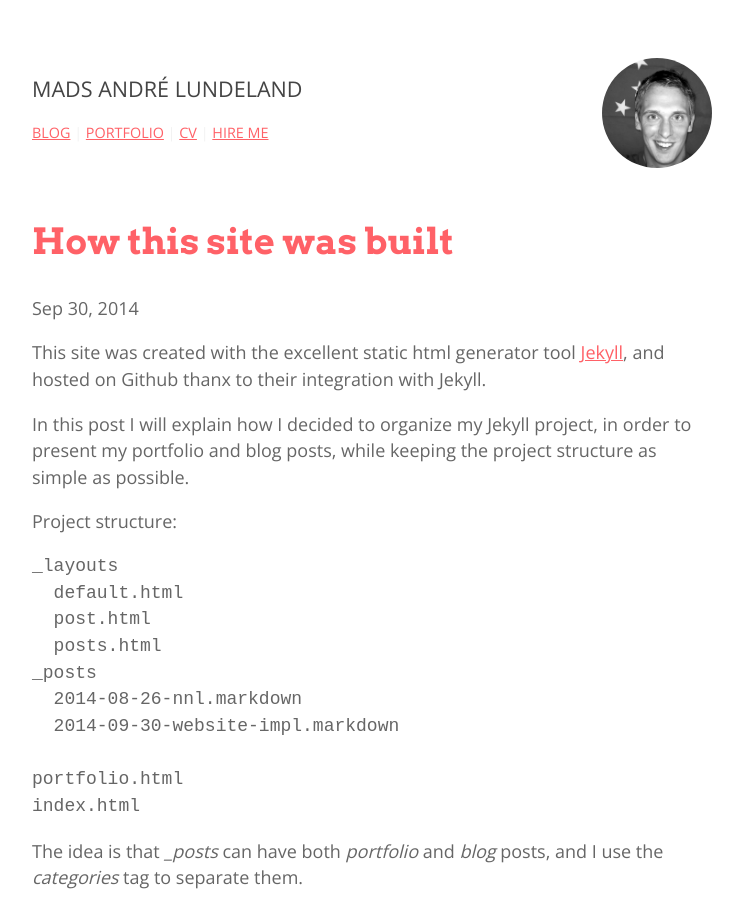
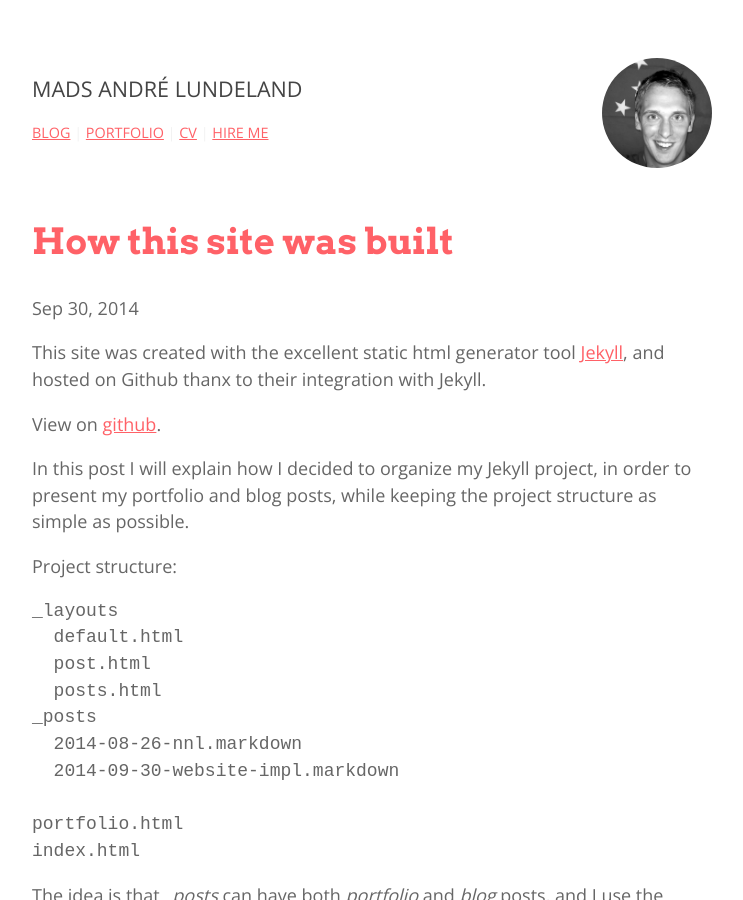
Before and after one commit to mlundela/mlundela.github.io, a Jekyll site: the page built from _posts/2014-09-30-website-impl.markdown, in a window 1280 px wide and 900 px high. Shown: the whole window, without its empty margins (268-1011 px from the left). Built offline with Jekyll 4.4.1, drawn with Linux system fonts in a browser that asks for light colours.

Commit message:
Add link to github

```diff
--- a/_posts/2014-09-30-website-impl.markdown
+++ b/_posts/2014-09-30-website-impl.markdown
@@ -7,6 +7,8 @@ categories: blog
 
 This site was created with the excellent static html generator tool [Jekyll][jekyll], and hosted on Github
 thanx to their integration with Jekyll.
+
+View on [github](https://github.com/mlundela/mlundela.github.io).
 
 In this post I will explain how I decided to organize my Jekyll project, in order to present my portfolio and blog posts,
 while keeping the project structure as simple as possible.
```
